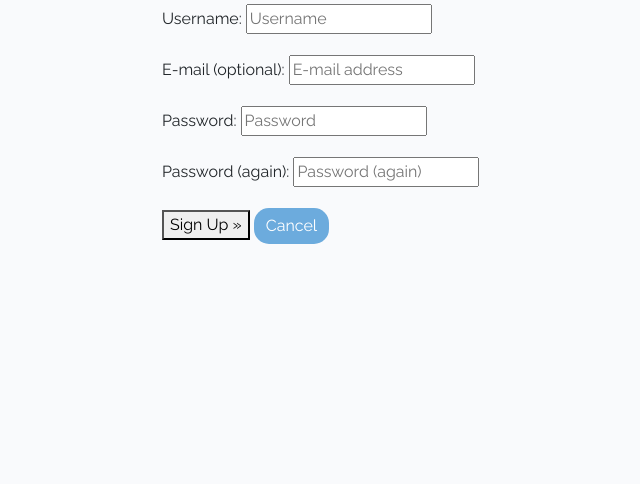
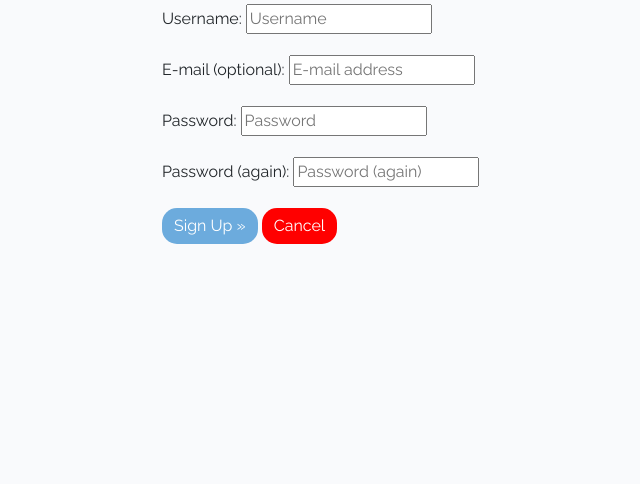
Before and after one commit to TuckerFaulk/HAVS-CALC-DB-PP4, a Django app: page /accounts/signup/ in a window 1280 px wide. Shown: the part 210-694 px from the top of the page, without its empty margins (113-753 px from the left). Run offline with Django 3.2, Linux system fonts and the light colour scheme; some libraries are stand-ins or nearby versions.

Commit message:
Update css for cancel buttons

```diff
--- a/static/css/style.css
+++ b/static/css/style.css
@@ -104,6 +104,10 @@ h1, h2, h3 {
     background-color: rgb(108, 171, 221);
 }
 
+.cancel {
+    background-color: red;
+}
+
 .page-link {
     margin-left: 10px;
 }
--- a/templates/account/login.html
+++ b/templates/account/login.html
@@ -21,8 +21,8 @@
         {% if redirect_field_value %}
         <input type="hidden" name="{{ redirect_field_name }}" value="{{ redirect_field_value }}" />
         {% endif %}
-        <button class="primaryAction" type="submit">{% trans "Sign In" %}</button>
-        <a class="btn btn-warning" href="{% url 'index' %}" role="button">Cancel</a>
+        <button class="btn" type="submit">{% trans "Sign In" %}</button>
+        <a class="btn cancel" href="{% url 'index' %}" role="button">Cancel</a>
       </form>
     </div>
   </div>
--- a/templates/account/logout.html
+++ b/templates/account/logout.html
@@ -18,8 +18,8 @@
         {% if redirect_field_value %}
         <input type="hidden" name="{{ redirect_field_name }}" value="{{ redirect_field_value }}" />
         {% endif %}
-        <button class="btn btn-primary" type="submit">{% trans 'Sign Out' %}</button>
-        <a class="btn btn-warning" href="{% url 'calculator_list' %}" role="button">Cancel</a>
+        <button class="btn" type="submit">{% trans 'Sign Out' %}</button>
+        <a class="btn cancel" href="{% url 'calculator_list' %}" role="button">Cancel</a>
       </form>
 
     </div>
--- a/templates/account/signup.html
+++ b/templates/account/signup.html
@@ -20,8 +20,8 @@
         {% if redirect_field_value %}
         <input type="hidden" name="{{ redirect_field_name }}" value="{{ redirect_field_value }}" />
         {% endif %}
-        <button type="submit">{% trans "Sign Up" %} &raquo;</button>
-        <a class="btn btn-warning" href="{% url 'index' %}" role="button">Cancel</a>
+        <button class="btn" type="submit">{% trans "Sign Up" %} &raquo;</button>
+        <a class="btn cancel" href="{% url 'index' %}" role="button">Cancel</a>
       </form>
     </div>
   </div>
--- a/templates/calculator-detail.html
+++ b/templates/calculator-detail.html
@@ -6,7 +6,7 @@
   <div class="row m-4">
     <!-- Equipment Detail Column -->
     <div class="col-12 d-flex justify-content-end">
-      <a class="btn btn-primary" href="{% url 'calculator_list' %}" role="button">Back</a>
+      <a class="btn" href="{% url 'calculator_list' %}" role="button">Back</a>
     </div>
   </div>
 
--- a/templates/calculator.html
+++ b/templates/calculator.html
@@ -51,7 +51,7 @@
       </div>
     </div>
 
-    <div class="col-sm-2"></div>
+    <!-- <div class="col-sm-2"></div> -->
 
     <div class="col-lg-2 col-sm-4">
       <table class="table">
--- a/templates/delete-calculator.html
+++ b/templates/delete-calculator.html
@@ -10,10 +10,10 @@
   </div>
   <div class="row m-4">
     <form method="POST" style="margin-top: 1.3em;">
-      <h3>Do you want to delete the following equipment from the calculator: {{ object.make_and_model }}?</h3>
+      <p>Do you want to delete the following equipment from the calculator: {{ object.make_and_model }}?</p>
       {% csrf_token %}
-      <button type="submit" class="btn btn-signup btn-lg">Submit</button>
-      <a class="btn btn-primary" href="{% url 'calculator_list' %}" role="button">Cancel</a>
+      <button type="submit" class="btn">Submit</button>
+      <a class="btn cancel" href="{% url 'calculator_list' %}" role="button">Cancel</a>
   </form>
   </div>
 </div>
--- a/templates/edit-calculator.html
+++ b/templates/edit-calculator.html
@@ -12,8 +12,8 @@
     <form method="POST" style="margin-top: 1.3em;">
       {{ form | crispy }}
       {% csrf_token %}
-      <button type="submit" class="btn btn-signup btn-lg">Submit</button>
-      <a class="btn btn-primary" href="{% url 'calculator_list' %}" role="button">Cancel</a>
+      <button type="submit" class="btn">Submit</button>
+      <a class="btn cancel" href="{% url 'calculator_list' %}" role="button">Cancel</a>
   </form>
   </div>
 </div>
--- a/templates/equipment-detail.html
+++ b/templates/equipment-detail.html
@@ -6,7 +6,7 @@
   <div class="row m-4">
     <!-- Equipment Detail Column -->
     <div class="col-12 d-flex justify-content-end">
-      <a class="btn btn-primary" href="{% url 'equipment_list' %}" role="button">Back</a>
+      <a class="btn" href="{% url 'equipment_list' %}" role="button">Back</a>
     </div>
   </div>
 
```
